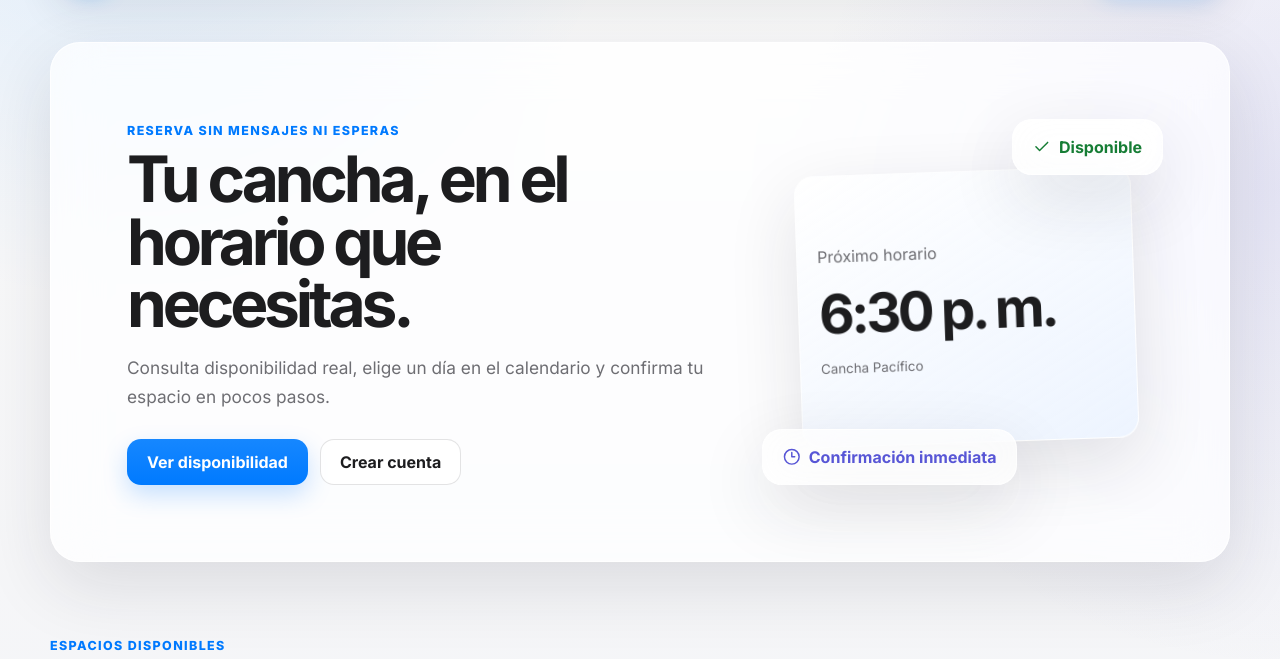
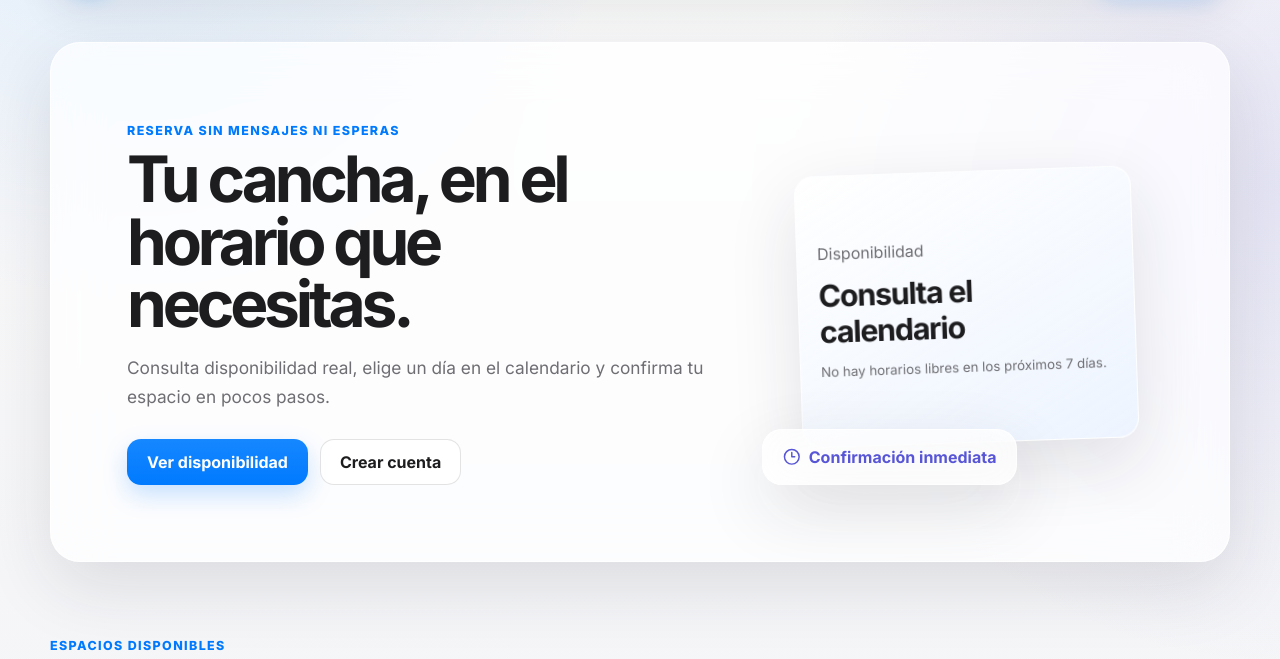
Before and after one commit to SiegfriedK04/proyecto2-reservas-canchas-sdd, a Django app: page / in a window 1280 px wide. Shown: the part 76-735 px from the top of the page. Run offline with Django 5.2, Linux system fonts and the light colour scheme; tables that the repository leaves empty hold one stand-in row (values such as "Sample post"); some libraries are stand-ins or nearby versions.

Commit message:
feat: mostrar el proximo horario disponible real en la portada (#35)
* feat: mostrar el proximo horario disponible real en la portada

Reemplaza el horario fijo de la portada por el primer horario libre real entre canchas activas y permite abrir el calendario con una fecha inicial mediante el parametro fecha.

Refs #30

Co-Authored-By: Claude Opus 5.5 <noreply@anthropic.com>

* fix: aislar importacion del servicio de proximo horario

Evita un conflicto de integracion con el PR de horarios ocupados.

Refs #30

Co-Authored-By: Claude Opus 5.5 <noreply@anthropic.com>

---------

Co-authored-by: dion <dortegana@hotmail.com>
Co-authored-by: Claude Opus 5.5 <noreply@anthropic.com>

```diff
--- a/reservations/services.py
+++ b/reservations/services.py
@@ -114,3 +114,22 @@ def nearest_alternatives(*, court, starts_at, ends_at, limit=4):
         if slot_end - slot_start == requested_duration:
             matching.append(slot)
     return matching[:limit]
+
+
+def next_available_slot(*, days=7):
+    """Primer horario libre entre las canchas activas dentro de los próximos días (RF-13)."""
+    courts = list(Court.objects.filter(is_active=True))
+    today = timezone.localdate()
+    for offset in range(days):
+        day = today + timedelta(days=offset)
+        best = None
+        for court in courts:
+            slots = available_slots(court=court, day=day)
+            if not slots:
+                continue
+            starts_at = datetime.fromisoformat(slots[0]["start"])
+            if best is None or starts_at < best["starts_at"]:
+                best = {"court": court, "day": day, "starts_at": starts_at}
+        if best:
+            return best
+    return None
--- a/reservations/views.py
+++ b/reservations/views.py
@@ -14,6 +14,7 @@ from django.utils.dateparse import parse_datetime
 from django.views.decorators.csrf import ensure_csrf_cookie
 from django.views.decorators.http import require_GET, require_POST
 
+from . import services as booking_services
 from .forms import RegistrationForm
 from .models import Booking, Court
 from .services import can_cancel_booking, cancel_booking, create_booking, day_availability, nearest_alternatives
@@ -30,7 +31,7 @@ class CourtLogoutView(LogoutView):
 
 def home(request):
     courts = Court.objects.filter(is_active=True)
-    return render(request, "reservations/home.html", {"courts": courts})
+    return render(request, "reservations/home.html", {"courts": courts, "next_slot": booking_services.next_available_slot()})
 
 
 def register(request):
@@ -49,6 +50,12 @@ def register(request):
 def booking_calendar(request, court_id):
     court = get_object_or_404(Court, pk=court_id, is_active=True)
     initial_day = max(timezone.localdate() + timedelta(days=1), timezone.localdate())
+    try:
+        requested_day = date.fromisoformat(request.GET.get("fecha", ""))
+    except ValueError:
+        requested_day = None
+    if requested_day and requested_day >= timezone.localdate():
+        initial_day = requested_day
     return render(
         request,
         "reservations/calendar.html",
--- a/static/css/app.css
+++ b/static/css/app.css
@@ -155,6 +155,9 @@ p { color: var(--muted); line-height: 1.65; }
 .mini-card-main { inset: 52px 18px 42px 34px; display: flex; flex-direction: column; justify-content: center; background: linear-gradient(150deg, rgba(255,255,255,.92), rgba(232,241,255,.78)); transform: rotate(-2deg); }
 .mini-card-main span, .mini-card-main small { color: var(--muted); }
 .mini-card-main strong { margin: 14px 0; font-size: 3.4rem; letter-spacing: -.06em; }
+a.mini-card-main { transition: transform .22s ease, box-shadow .22s ease; }
+a.mini-card-main:hover { transform: rotate(-1deg) translateY(-3px); }
+.mini-card-empty strong { font-size: 1.9rem; letter-spacing: -.04em; }
 .mini-card-top { top: 0; right: -10px; display: flex; align-items: center; gap: 8px; color: #167d35; font-weight: 700; }
 .mini-card-bottom { bottom: 0; left: -2px; display: flex; align-items: center; gap: 8px; color: var(--indigo); font-weight: 700; }
 
--- a/templates/reservations/home.html
+++ b/templates/reservations/home.html
@@ -7,18 +7,27 @@
         <h1>Tu cancha, en el horario que necesitas.</h1>
         <p>Consulta disponibilidad real, elige un día en el calendario y confirma tu espacio en pocos pasos.</p>
         <div class="hero-actions">
-            {% if courts %}<a class="button" href="{% url 'reservations:booking_calendar' courts.0.id %}">Ver disponibilidad</a>{% endif %}
+            {% if next_slot %}<a class="button" href="{% url 'reservations:booking_calendar' next_slot.court.id %}?fecha={{ next_slot.day|date:'Y-m-d' }}">Reservar el próximo horario</a>
+            {% elif courts %}<a class="button" href="{% url 'reservations:booking_calendar' courts.0.id %}">Ver disponibilidad</a>{% endif %}
             {% if not user.is_authenticated %}<a class="button button-secondary" href="{% url 'reservations:register' %}">Crear cuenta</a>{% endif %}
         </div>
     </div>
-    <div class="hero-visual" aria-hidden="true">
-        <div class="mini-card mini-card-main">
-            <span>Próximo horario</span>
-            <strong>6:30 p. m.</strong>
-            <small>Cancha Pacífico</small>
-        </div>
-        <div class="mini-card mini-card-top"><i data-lucide="check"></i> Disponible</div>
-        <div class="mini-card mini-card-bottom"><i data-lucide="clock-3"></i> Confirmación inmediata</div>
+    <div class="hero-visual">
+        {% if next_slot %}
+            <a class="mini-card mini-card-main" href="{% url 'reservations:booking_calendar' next_slot.court.id %}?fecha={{ next_slot.day|date:'Y-m-d' }}">
+                <span>Próximo horario libre</span>
+                <strong>{{ next_slot.starts_at|time:"g:i a" }}</strong>
+                <small>{{ next_slot.court.name }} · {{ next_slot.starts_at|date:"l j \d\e F" }}</small>
+            </a>
+            <div class="mini-card mini-card-top" aria-hidden="true"><i data-lucide="check"></i> Disponible</div>
+        {% else %}
+            <div class="mini-card mini-card-main mini-card-empty">
+                <span>Disponibilidad</span>
+                <strong>Consulta el calendario</strong>
+                <small>No hay horarios libres en los próximos 7 días.</small>
+            </div>
+        {% endif %}
+        <div class="mini-card mini-card-bottom" aria-hidden="true"><i data-lucide="clock-3"></i> Confirmación inmediata</div>
     </div>
 </section>
 
```
Also changed, not shown: reservations/tests/test_next_slot.py (added, +103 -0 lines).
